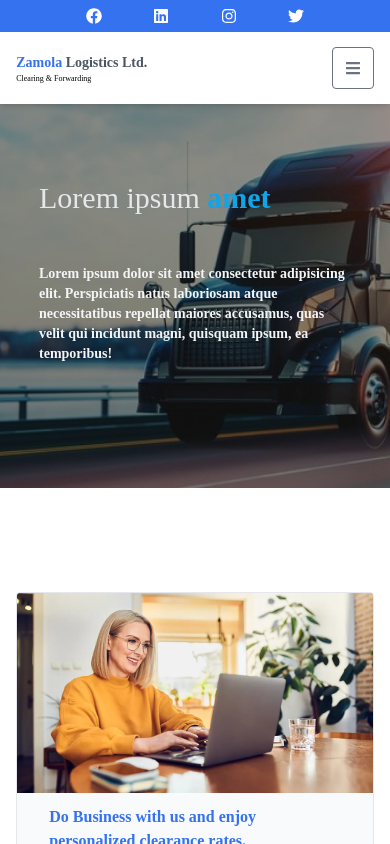
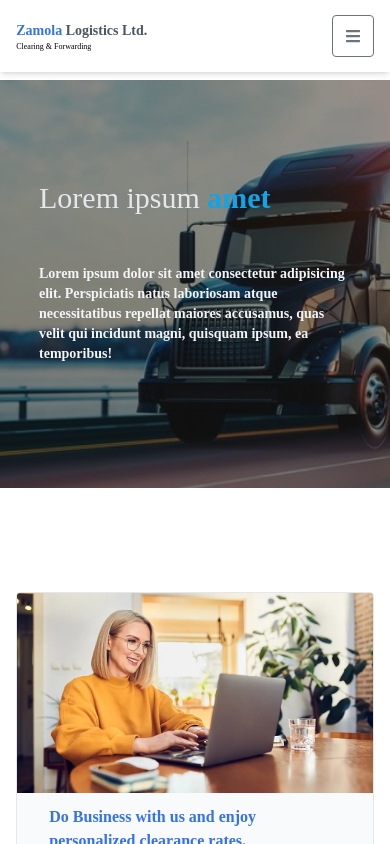
Before and after one commit to Palanga123/gray_tech, a React (Create React App) app in the folder gray_tech/: page / in a window 390 px wide. Shown: the top 844 px of the page. Built offline with nearby package versions, Linux system fonts and the light colour scheme.

Commit message:
changed socials

```diff
--- a/gray_tech/src/components/main/header & footer/header.js
+++ b/gray_tech/src/components/main/header & footer/header.js
@@ -17,7 +17,7 @@ const Header = () => {
     return(
         <>
             <header id="text" className="w-full fixed shadow-md bg-white">
-                <div className="w-full bg-[#3572ef]">
+                <div className="hidden md:block w-full bg-[#3572ef]">
                     <div className="w-3/5 md:w-4/5 m-auto bg-transparent">
 
                         <ul className="justify-between md:justify-end flex text-white font-medium items-center">
@@ -57,6 +57,7 @@ const Header = () => {
                         <button className="text-left block px-4 py-3 w-full h-full">ABOUT </button>
                         <button className="text-left block px-4 py-3 w-full h-full">SERVICES</button>
                         <button className="text-left block px-4 py-3 w-full h-full">CONTACT US</button>
+
                     </div>
                     :
                     ""
```
